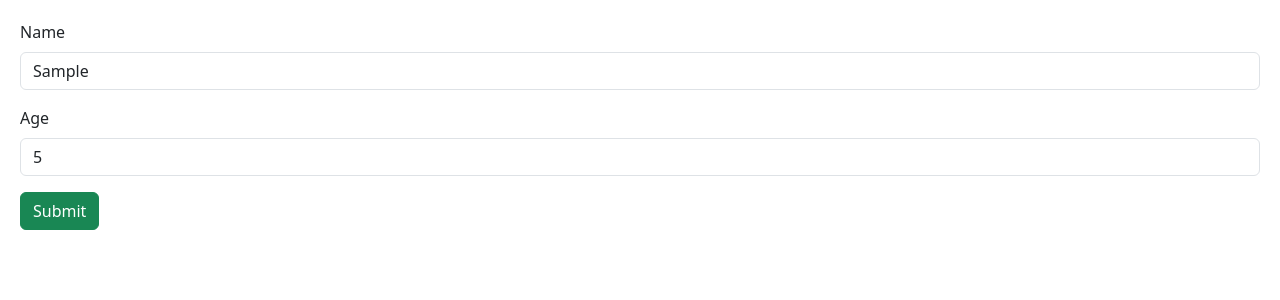
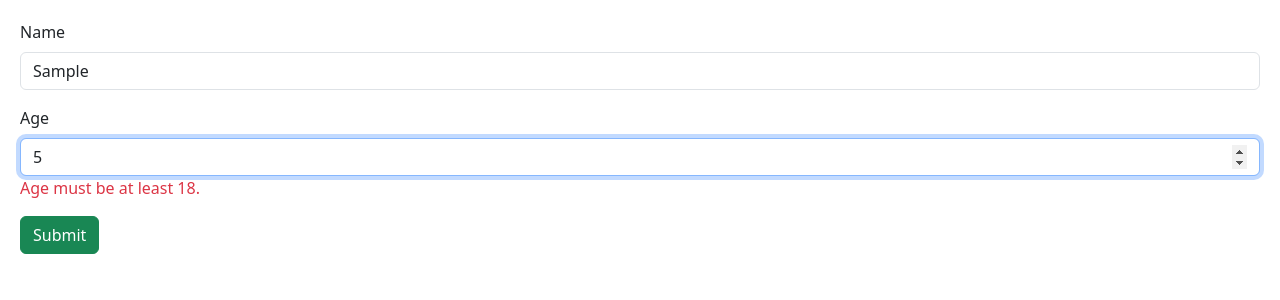
Before and after one commit to jrengifo28/ReactApp, a React (Vite) app: page / in a window 1280 px wide. Both pictures are taken after typing "Sample", "5" into the empty fields and a click on the button "Submit". Shown: the top 300 px of the page. Built offline with nearby package versions, Linux system fonts and the light colour scheme.

Commit message:
Schema based Validation with Zod

```diff
--- a/package.json
+++ b/package.json
@@ -9,6 +9,7 @@
     "preview": "vite preview"
   },
   "dependencies": {
+    "@hookform/resolvers": "^3.1.0",
     "@types/styled-components": "^5.1.26",
     "bootstrap": "^5.3.0-alpha3",
     "immer": "^9.0.19",
@@ -16,7 +17,8 @@
     "react-dom": "^18.2.0",
     "react-hook-form": "^7.43.9",
     "react-icons": "^4.7.1",
-    "styled-components": "^5.3.9"
+    "styled-components": "^5.3.9",
+    "zod": "^3.21.4"
   },
   "devDependencies": {
     "@types/react": "^18.0.28",
--- a/src/components/Form.tsx
+++ b/src/components/Form.tsx
@@ -1,17 +1,23 @@
 import React, { FormEvent, useState } from "react";
 import { useForm, FieldValues } from "react-hook-form";
+import { z } from "zod";
+import { zodResolver } from "@hookform/resolvers/zod";
 
-interface FormData {
-  name: string;
-  age: number;
-}
+const schema = z.object({
+  name: z.string().min(3, { message: "Name must be at least 3 characters." }),
+  age: z
+    .number({ invalid_type_error: "Age field is required." })
+    .min(18, { message: "Age must be at least 18." }),
+});
+
+type FormData = z.infer<typeof schema>;
 
 const Form = () => {
   const {
     register,
     handleSubmit,
     formState: { errors },
-  } = useForm<FormData>();
+  } = useForm<FormData>({ resolver: zodResolver(schema) });
 
   const onSubmit = (data: FieldValues) => console.log(data);
 
@@ -22,28 +28,24 @@
           Name
         </label>
         <input
-          {...register("name", { required: true, minLength: 3 })}
+          {...register("name")}
           id="name"
           type="text"
           className="form-control"
         />
-        {errors.name?.type === "required" && (
-          <p className="text-danger">The name field is required.</p>
-        )}
-        {errors.name?.type === "minLength" && (
-          <p className="text-danger">The name must be at least 3 characters.</p>
-        )}
+        {errors.name && <p className="text-danger">{errors.name.message}</p>}
       </div>
       <div className="mb-3">
         <label htmlFor="age" className="form-label">
           Age
         </label>
         <input
-          {...register("age")}
+          {...register("age", { valueAsNumber: true })}
           id="age"
           type="number"
           className="form-control"
         />
+        {errors.age && <p className="text-danger">{errors.age.message}</p>}
       </div>
       <button className="btn btn-success" type="submit">
         Submit
```
Also changed, not shown: 1 other file (tests, documents, lock files or other folders).
